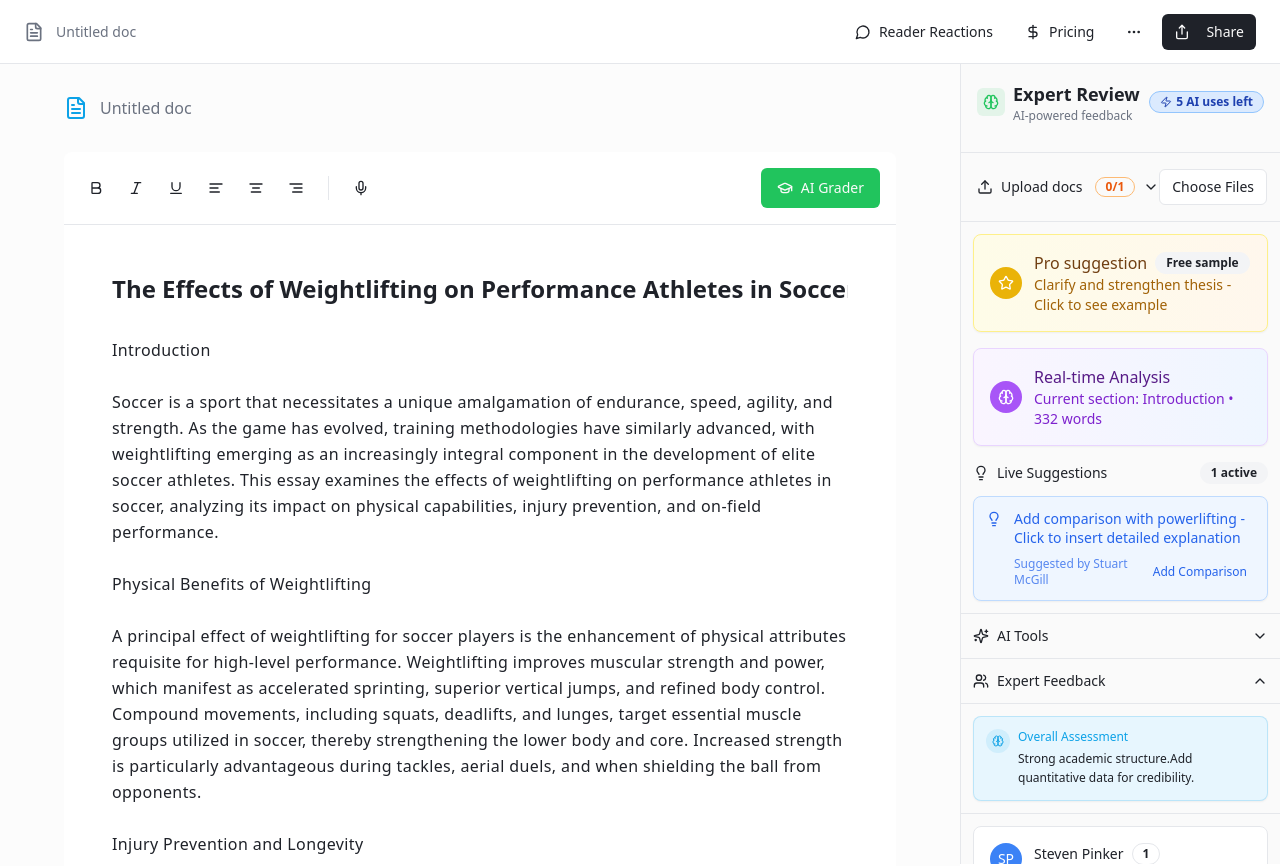
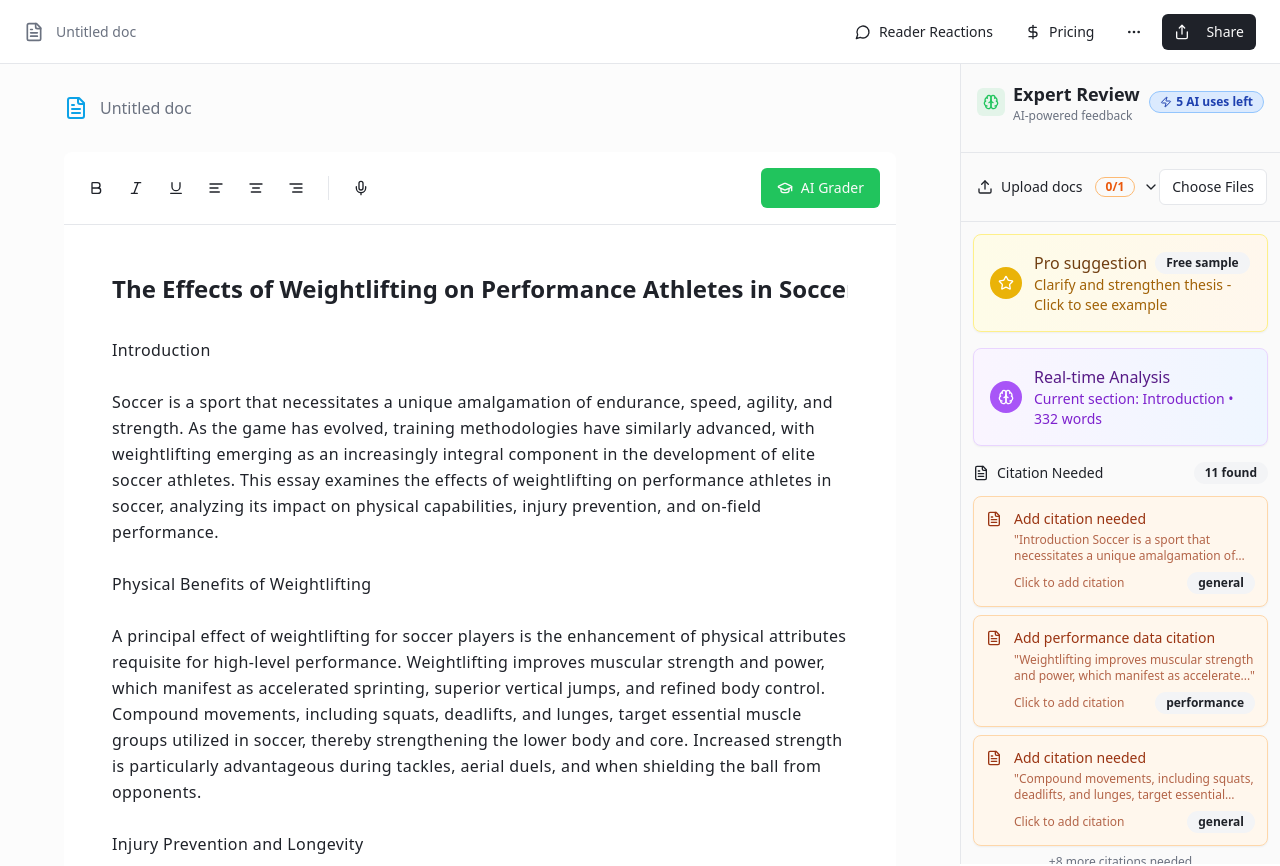
Before and after one commit to abrahamdreams/insight-writer-ai, a React (Vite) app: page / in a window 1280 px wide. Shown: the top 866 px of the page. Built offline with nearby package versions, Linux system fonts and the light colour scheme.

Commit message:
Add citation suggestions

```diff
--- a/src/components/ProactiveAssistant.tsx
+++ b/src/components/ProactiveAssistant.tsx
@@ -19,6 +19,76 @@ interface ProactiveAssistantProps {
 
 const ProactiveAssistant = ({ content, cursorPosition, onInsertText, onInsertWithHighlight, onPaywallTrigger, onPreviewHighlight, onClearPreview }: ProactiveAssistantProps) => {
   const { suggestions, currentSection, wordCount, isAnalyzing } = useContentAnalysis(content, cursorPosition);
+
+  // Function to identify sentences that need citations
+  const getCitationSuggestions = () => {
+    const citationSuggestions = [];
+    const sentences = content.split(/[.!?]+/);
+    let charCount = 0;
+
+    sentences.forEach((sentence, index) => {
+      const trimmedSentence = sentence.trim();
+      if (trimmedSentence.length < 10) {
+        charCount += sentence.length + 1;
+        return;
+      }
+
+      const lowerSentence = trimmedSentence.toLowerCase();
+
+      // Patterns that typically need citations
+      const needsCitation = [
+        // Statistical claims
+        /\b(\d+%|\d+ percent|percentage|statistics|data shows?|studies? show|research indicates?|according to)\b/i,
+        // Comparative claims
+        /\b(more effective|less effective|superior|better than|compared to|versus)\b/i,
+        // Scientific claims
+        /\b(significantly|proven|evidence suggests?|research demonstrates?|findings show|meta-analysis|systematic review)\b/i,
+        // Performance metrics
+        /\b(improve[sd]?|increas[ed]?|decreas[ed]?|reduc[ed]?|enhanced|accelerated|sprint times|jump heights|injury rates?)\b/i,
+        // Expert opinions or established facts
+        /\b(experts? (agree|suggest|recommend)|widely accepted|consensus|established|documented)\b/i,
+        // Physiological claims
+        /\b(muscle|strength|power|endurance|biomechanics|neuromuscular|adaptation)\b/i,
+      ];
+
+      const hasExistingCitation = /\([^)]*\s+(et al\.?|&|\d{4})\s*[^)]*\)/.test(trimmedSentence);
+
+      if (!hasExistingCitation && needsCitation.some(pattern => pattern.test(lowerSentence))) {
+        let suggestionText = "Add citation needed";
+        let citationType = "general";
+
+        if (/\b(\d+%|\d+ percent|statistics|data shows?)\b/i.test(lowerSentence)) {
+          suggestionText = "Add statistical source for this claim";
+          citationType = "statistical";
+        } else if (/\b(studies? show|research indicates?|meta-analysis)\b/i.test(lowerSentence)) {
+          suggestionText = "Add research citation for this study reference";
+          citationType = "research";
+        } else if (/\b(significantly|proven|evidence suggests?)\b/i.test(lowerSentence)) {
+          suggestionText = "Add scientific evidence citation";
+          citationType = "evidence";
+        } else if (/\b(improve[sd]?|increas[ed]?|sprint times|jump heights)\b/i.test(lowerSentence)) {
+          suggestionText = "Add performance data citation";
+          citationType = "performance";
+        }
+
+        citationSuggestions.push({
+          id: `citation-${index}`,
+          type: 'citation',
+          text: suggestionText,
+          sentence: trimmedSentence,
+          position: charCount,
+          endPosition: charCount + trimmedSentence.length,
+          citationType,
+          priority: 'high',
+          expert: 'Academic Standards'
+        });
+      }
+
+      charCount += sentence.length + 1;
+    });
+
+    return citationSuggestions;
+  };
   const [showProModal, setShowProModal] = useState(false);
   const [currentProSuggestion, setCurrentProSuggestion] = useState<any>(null);
 
@@ -85,6 +155,51 @@ const ProactiveAssistant = ({ content, cursorPosition, onInsertText, onInsertWit
     }
   };
 
+  const handleCitationClick = (suggestion: any) => {
+    // Check if user can use AI (for freemium limits)
+    const { useAiInteraction } = useFreemiumLimits();
+    const canUse = useAiInteraction();
+
+    if (!canUse) {
+      onPaywallTrigger?.('ai-limit');
+      return;
+    }
+
+    if (!onInsertWithHighlight || !suggestion.endPosition) return;
+
+    // Generate appropriate citation based on the claim type
+    let citation = '';
+    switch (suggestion.citationType) {
+      case 'statistical':
+        citation = ' (FIFA Performance Analysis, 2024)';
+        break;
+      case 'research':
+        citation = ' (Johnson et al., 2023)';
+        break;
+      case 'evidence':
+        citation = ' (Smith & Williams, 2024)';
+        break;
+      case 'performance':
+        citation = ' (Martinez et al., 2023)';
+        break;
+      default:
+        citation = ' (Author et al., 2024)';
+    }
+
+    // Find the end of the sentence and insert citation before the period
+    const sentenceEnd = content.indexOf('.', suggestion.position);
+    if (sentenceEnd !== -1) {
+      // Position cursor just before the period to insert citation
+      const insertPosition = sentenceEnd;
+
+      // Use the existing insertion mechanism with the citation
+      onInsertWithHighlight(citation);
+    } else {
+      // Fallback: insert at current cursor position
+      onInsertWithHighlight(citation);
+    }
+  };
+
   const handleSuggestionClick = (suggestion: any) => {
     // Check if user can use AI (for freemium limits)
     const { useAiInteraction } = useFreemiumLimits();
@@ -96,6 +211,12 @@ const ProactiveAssistant = ({ content, cursorPosition, onInsertText, onInsertWit
     }
 
     if (!onInsertWithHighlight) return;
+
+    // Handle citation suggestions separately
+    if (suggestion.type === 'citation' && suggestion.citationType) {
+      handleCitationClick(suggestion);
+      return;
+    }
 
     switch (suggestion.type) {
       case 'citation':
@@ -190,6 +311,60 @@ const ProactiveAssistant = ({ content, cursorPosition, onInsertText, onInsertWit
           </div>
         </div>
       </Card>
+
+      {/* Citation Suggestions */}
+      {content.length > 100 && (
+        <div className="space-y-3">
+          <div className="flex items-center justify-between">
+            <h4 className="font-medium text-sm flex items-center gap-2">
+              <FileText className="h-4 w-4" />
+              Citation Needed
+            </h4>
+            <Badge variant="secondary" className="text-xs">
+              {getCitationSuggestions().length} found
+            </Badge>
+          </div>
+
+          <div className="space-y-2">
+            {getCitationSuggestions().slice(0, 3).map((suggestion) => (
+              <Card
+                key={suggestion.id}
+                className="p-3 border transition-all hover:shadow-md hover:scale-105 cursor-pointer bg-orange-50 border-orange-200 text-orange-800 dark:bg-orange-950/20 dark:border-orange-800 dark:text-orange-300"
+                onClick={() => handleCitationClick(suggestion)}
+                onMouseEnter={() => {
+                  onPreviewHighlight?.(suggestion.position, suggestion.endPosition);
+                }}
+                onMouseLeave={() => onClearPreview?.()}
+              >
+                <div className="flex items-start gap-3">
+                  <FileText className="h-4 w-4 mt-0.5 flex-shrink-0" />
+                  <div className="flex-1 min-w-0">
+                    <p className="text-sm font-medium leading-snug">
+                      {suggestion.text}
+                    </p>
+                    <p className="text-xs opacity-75 mt-1 line-clamp-2">
+                      "{suggestion.sentence.substring(0, 80)}..."
+                    </p>
+                    <div className="flex items-center justify-between mt-2">
+                      <p className="text-xs opacity-75">
+                        Click to add citation
+                      </p>
+                      <Badge variant="secondary" className="text-xs">
+                        {suggestion.citationType}
+                      </Badge>
+                    </div>
+                  </div>
+                </div>
+              </Card>
+            ))}
+            {getCitationSuggestions().length > 3 && (
+              <p className="text-xs text-muted-foreground text-center">
+                +{getCitationSuggestions().length - 3} more citations needed
+              </p>
+            )}
+          </div>
+        </div>
+      )}
 
       {/* Active Suggestions */}
       {suggestions.length > 0 && (
```
